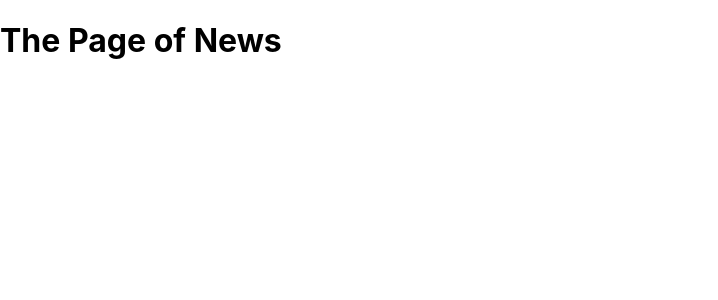
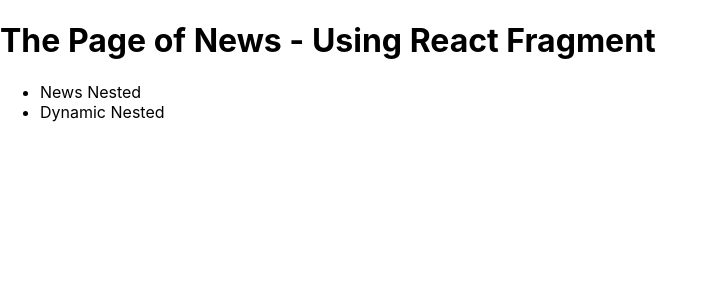
Before and after one commit to InterAct-Development/interact-frontend, a Next.js app: page /news in a window 1280 px wide. Shown: the top 300 px of the page, without its empty margins (0-718 px from the left). Built offline with nearby package versions, Linux system fonts and the light colour scheme.

Commit message:
Using NextJS Link component

```diff
--- a/pages/news/index.js
+++ b/pages/news/index.js
@@ -1,7 +1,28 @@
 // our-domain.com/news
 
+import { Fragment } from "react";
+import Link from 'next/link';
+
 function NewsPage() {
-    return <h1>The Page of News</h1>
-  }
+  return (
+    <Fragment>
+      <h1>The Page of News - Using React Fragment</h1>
 
-  export default NewsPage;
+      <ul>
+        <li>
+          <Link href='/news/news_nested'>
+            News Nested
+          </Link>
+        </li>
+
+        <li>
+          <Link href='/news/something'>
+            Dynamic Nested
+          </Link>
+        </li>
+      </ul>
+    </Fragment>
+  );
+}
+
+export default NewsPage;
```
